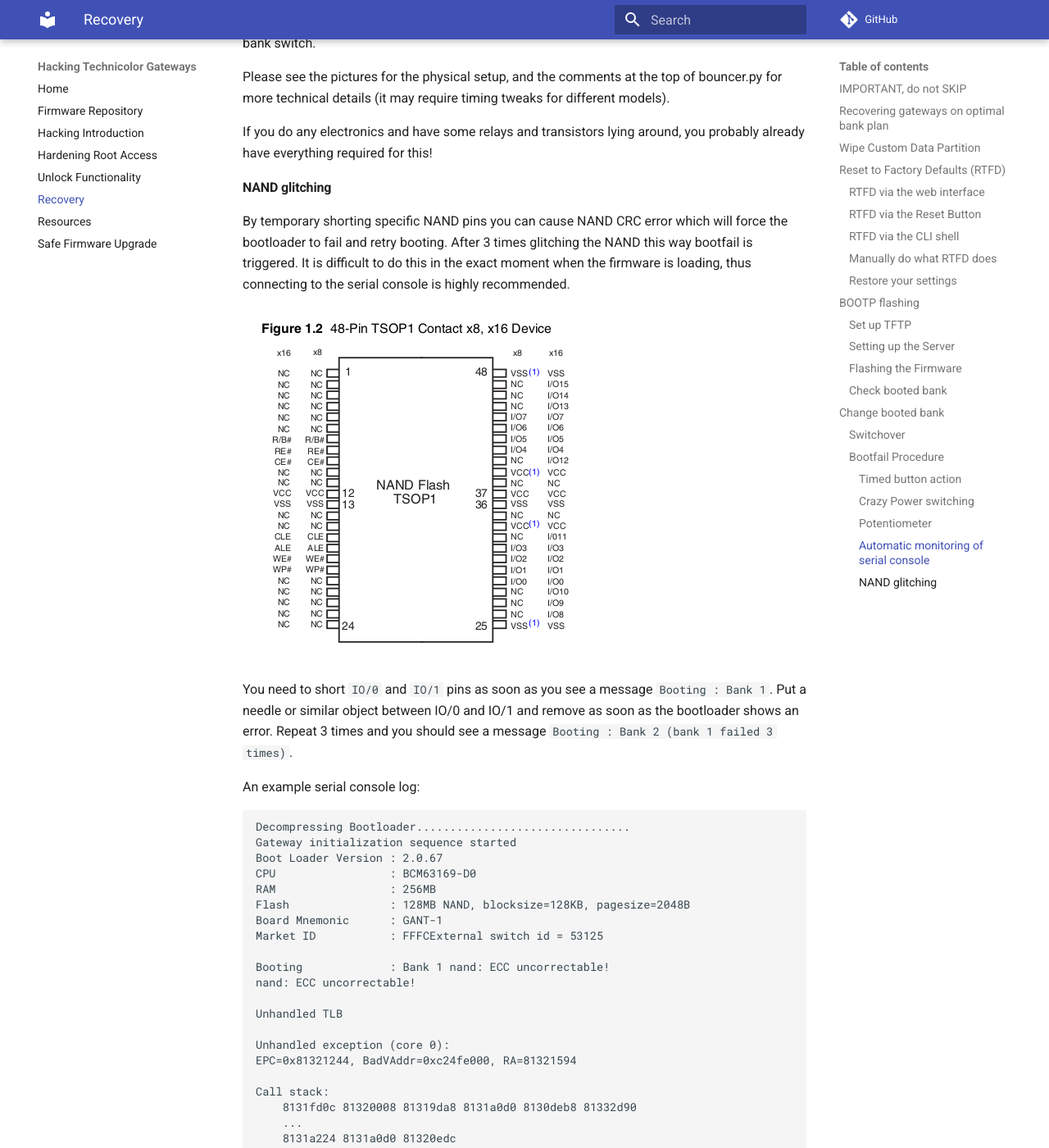
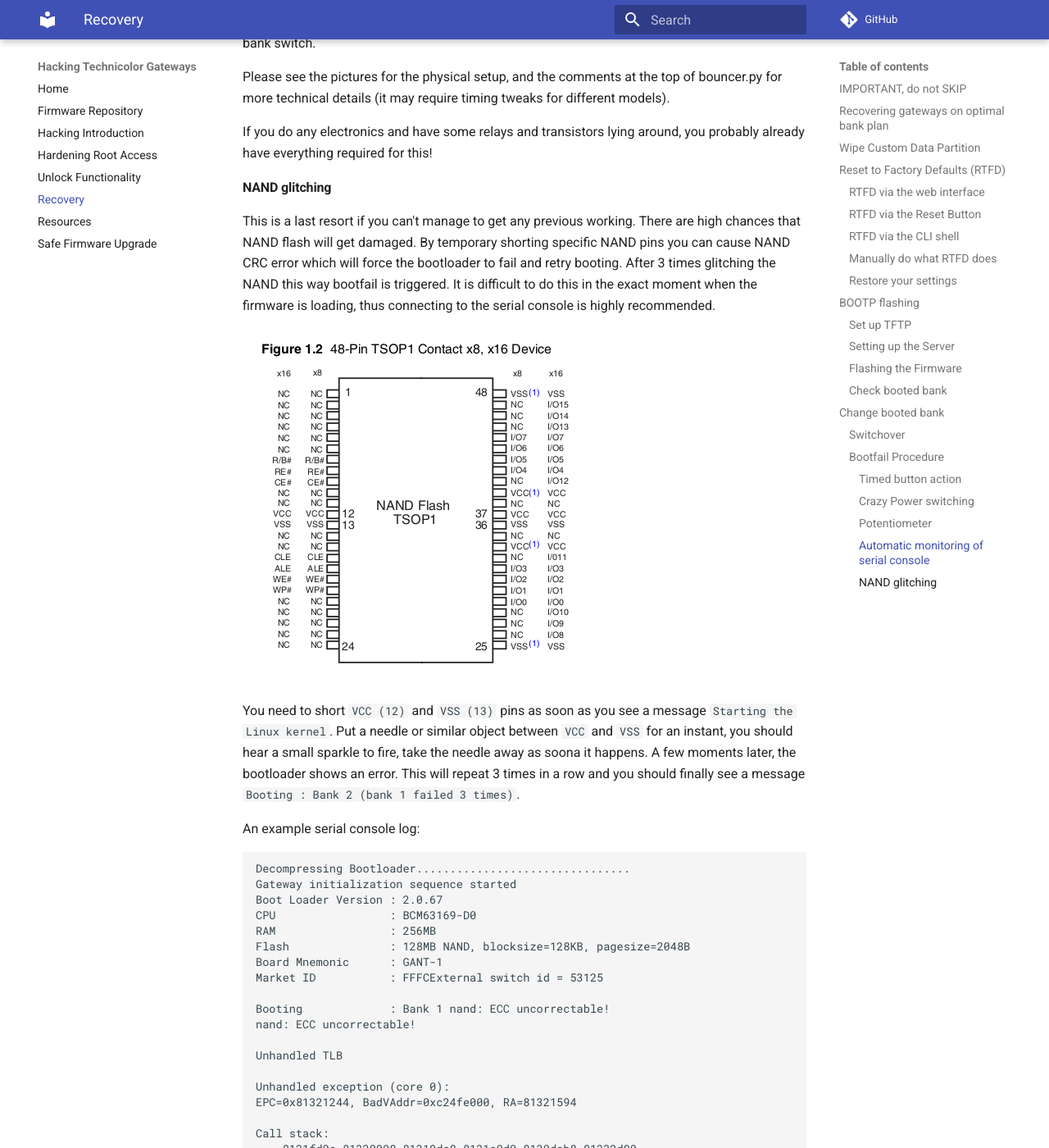
Before and after one commit to hack-technicolor/hack-technicolor, an MkDocs documentation site: the page built from docs/Recovery.md, in a window 1280 px wide and 1400 px high, scrolled down 14065 px. Shown: the whole window at 82% size. Built offline with MkDocs 1.6.1 and Material for MkDocs 9.7.7, drawn with Linux system fonts in a browser that asks for light colours; comment, search, counter and statistics services are not loaded; some of the changed text lies outside the part shown.

Commit message:
Update Recovery.md

````diff
--- a/docs/Recovery.md
+++ b/docs/Recovery.md
@@ -352,11 +352,11 @@ If you do any electronics and have some relays and transistors lying around, you
 
 #### NAND glitching
 
-By temporary shorting specific NAND pins you can cause NAND CRC error which will force the bootloader to fail and retry booting. After 3 times glitching the NAND this way bootfail is triggered. It is difficult to do this in the exact moment when the firmware is loading, thus connecting to the serial console is highly recommended.
+This is a last resort if you can't manage to get any previous working. There are high chances that NAND flash will get damaged. By temporary shorting specific NAND pins you can cause NAND CRC error which will force the bootloader to fail and retry booting. After 3 times glitching the NAND this way bootfail is triggered. It is difficult to do this in the exact moment when the firmware is loading, thus connecting to the serial console is highly recommended.
 
 ![Typical NAND flash memory](images/nand.png)
 
-You need to short `IO/0` and `IO/1` pins as soon as you see a message `Booting : Bank 1`. Put a needle or similar object between IO/0 and IO/1 and remove as soon as the bootloader shows an error. Repeat 3 times and you should see a message `Booting : Bank 2 (bank 1 failed 3 times)`.
+You need to short `VCC (12)` and `VSS (13)` pins as soon as you see a message `Starting the Linux kernel`. Put a needle or similar object between `VCC` and `VSS` for an instant, you should hear a small sparkle to fire, take the needle away as soona it happens. A few moments later, the bootloader shows an error. This will repeat 3 times in a row and you should finally see a message `Booting : Bank 2 (bank 1 failed 3 times)`.
 
 An example serial console log:
 ```
````
Also changed, not shown: other parts of docs/Recovery.md (+0 -4 lines).
